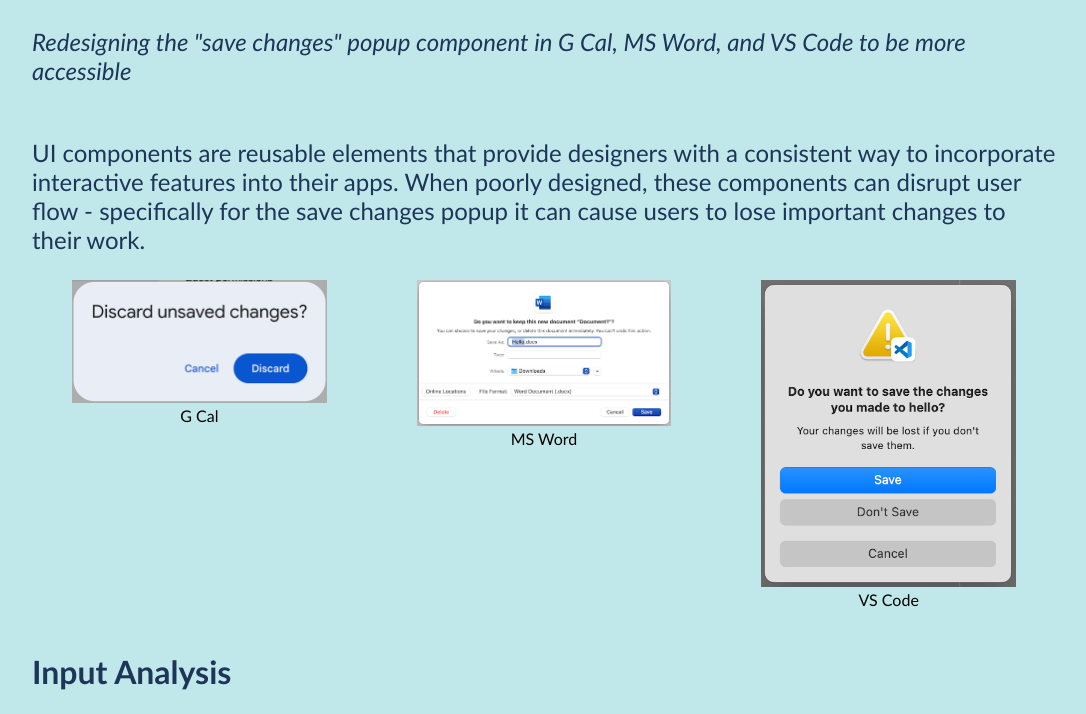
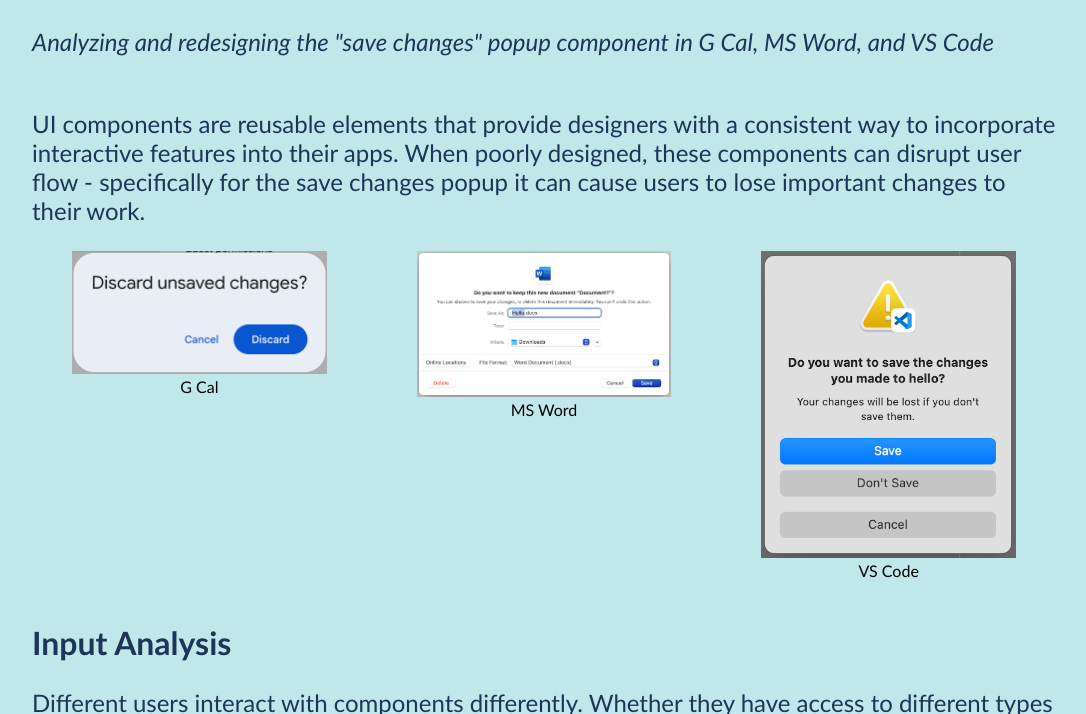
Before and after one commit to catherineyu8/accessible-components, a plain HTML site: page index.html in a window 1280 px wide. Shown: the part 264-978 px from the top of the page, without its empty margins (96-1182 px from the left). Drawn offline with Linux system fonts and the light colour scheme.

Commit message:
little description change

```diff
--- a/index.html
+++ b/index.html
@@ -16,8 +16,8 @@
 
 		<p>
 			<i>
-				Redesigning the "save changes" popup component in G Cal, MS
-				Word, and VS Code to be more accessible</i
+				Analyzing and redesigning the "save changes" popup component in
+				G Cal, MS Word, and VS Code</i
 			>
 		</p>
 
```
